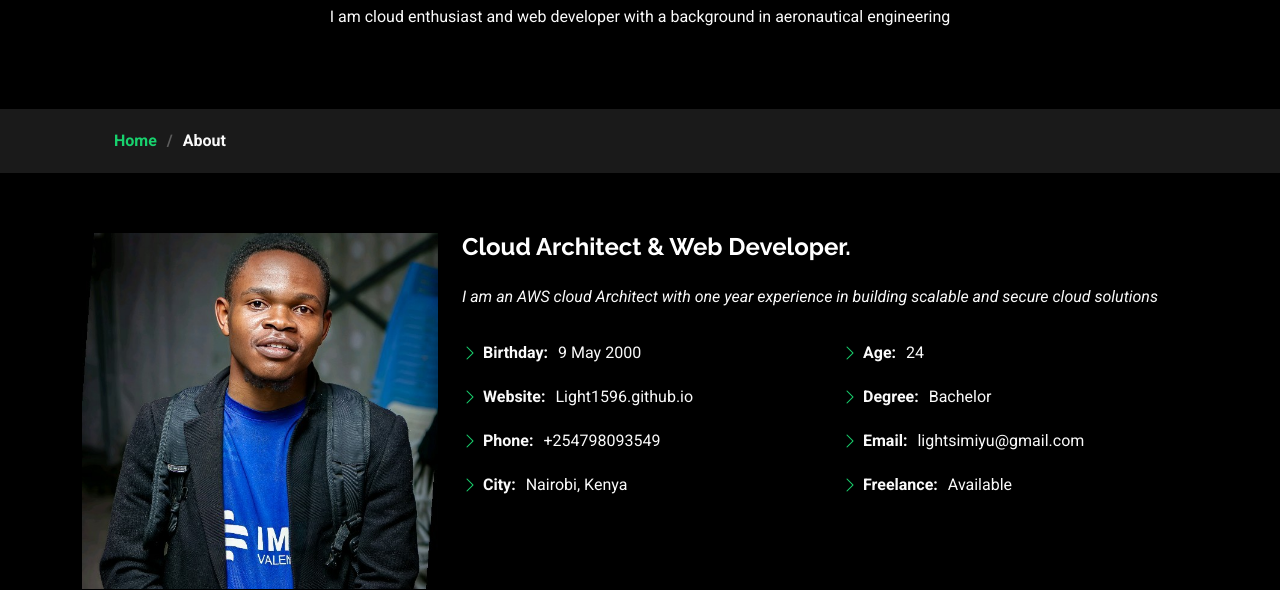
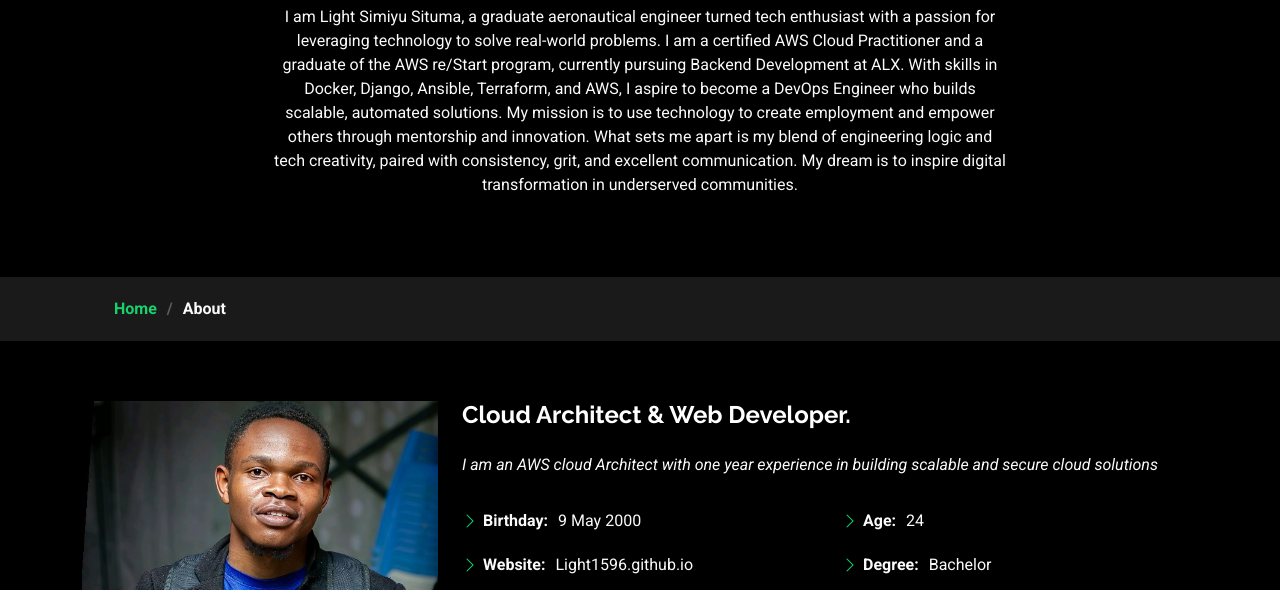
Before and after one commit to Light1596/Light1596.github.io, a plain HTML site: page about.html in a window 1280 px wide. Shown: the part 210-800 px from the top of the page. Drawn offline with Linux system fonts and the light colour scheme.

Commit message:
Update about.html

```diff
--- a/about.html
+++ b/about.html
@@ -71,7 +71,14 @@
           <div class="row d-flex justify-content-center text-center">
             <div class="col-lg-8">
               <h1>About</h1>
-              <p class="mb-0">I am cloud enthusiast and web developer with a background in aeronautical engineering</p>
+              <p class="mb-0">I am Light Simiyu Situma, a graduate aeronautical engineer turned tech enthusiast with
+                a passion for leveraging technology to solve real-world problems. I am a certified AWS Cloud Practitioner and a graduate of the AWS re/Start program, currently pursuing Backend Development at ALX.
+                With skills in Docker, Django, Ansible, Terraform, and AWS, I aspire to become a DevOps Engineer who builds scalable, automated solutions.
+                My mission is to use technology to create employment and empower others through mentorship and innovation.
+                What sets me apart is my blend of engineering logic and tech creativity, paired with consistency, grit, and excellent communication.
+                My dream is to inspire digital transformation in underserved communities.
+
+</p>
             </div>
           </div>
         </div>
```
